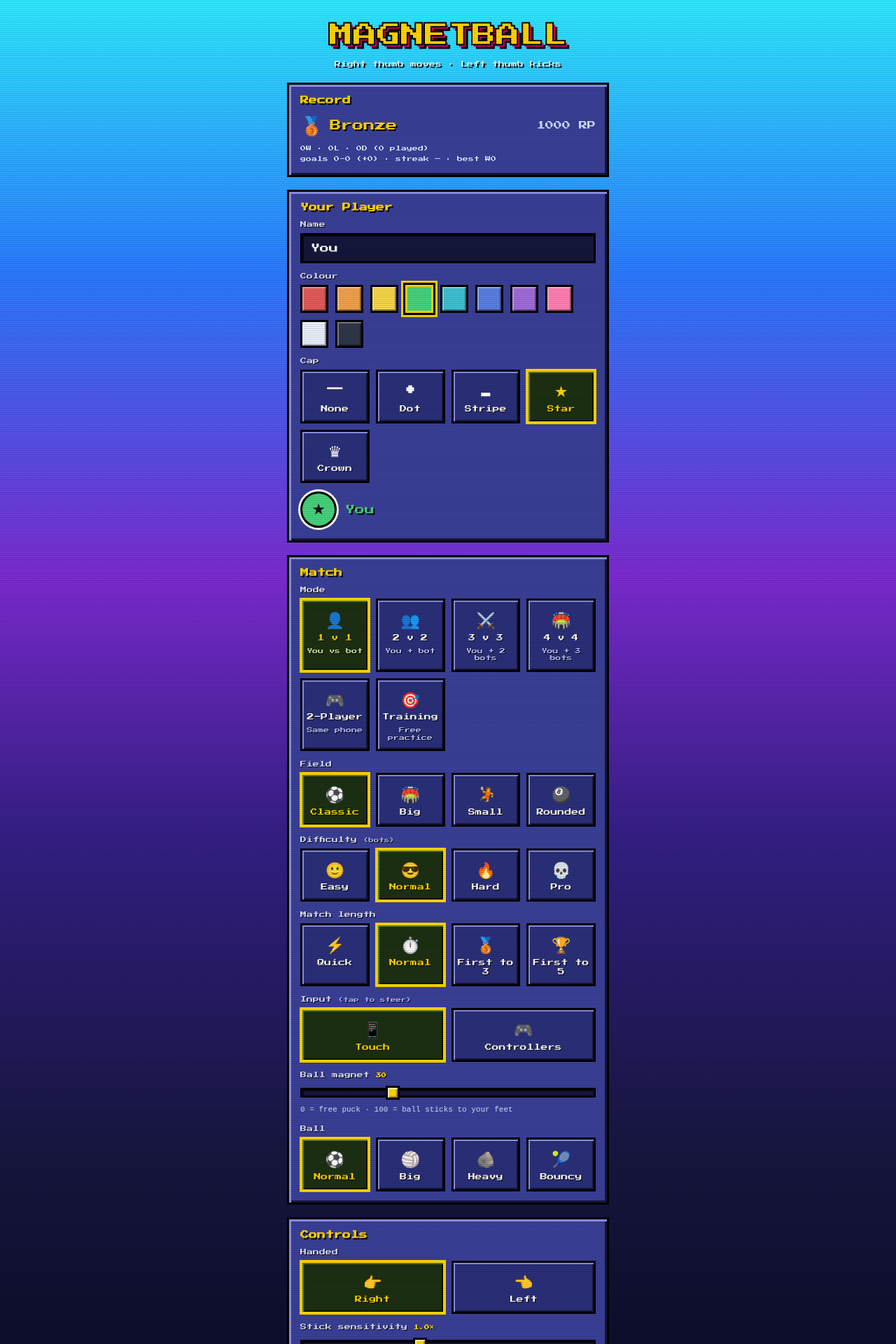
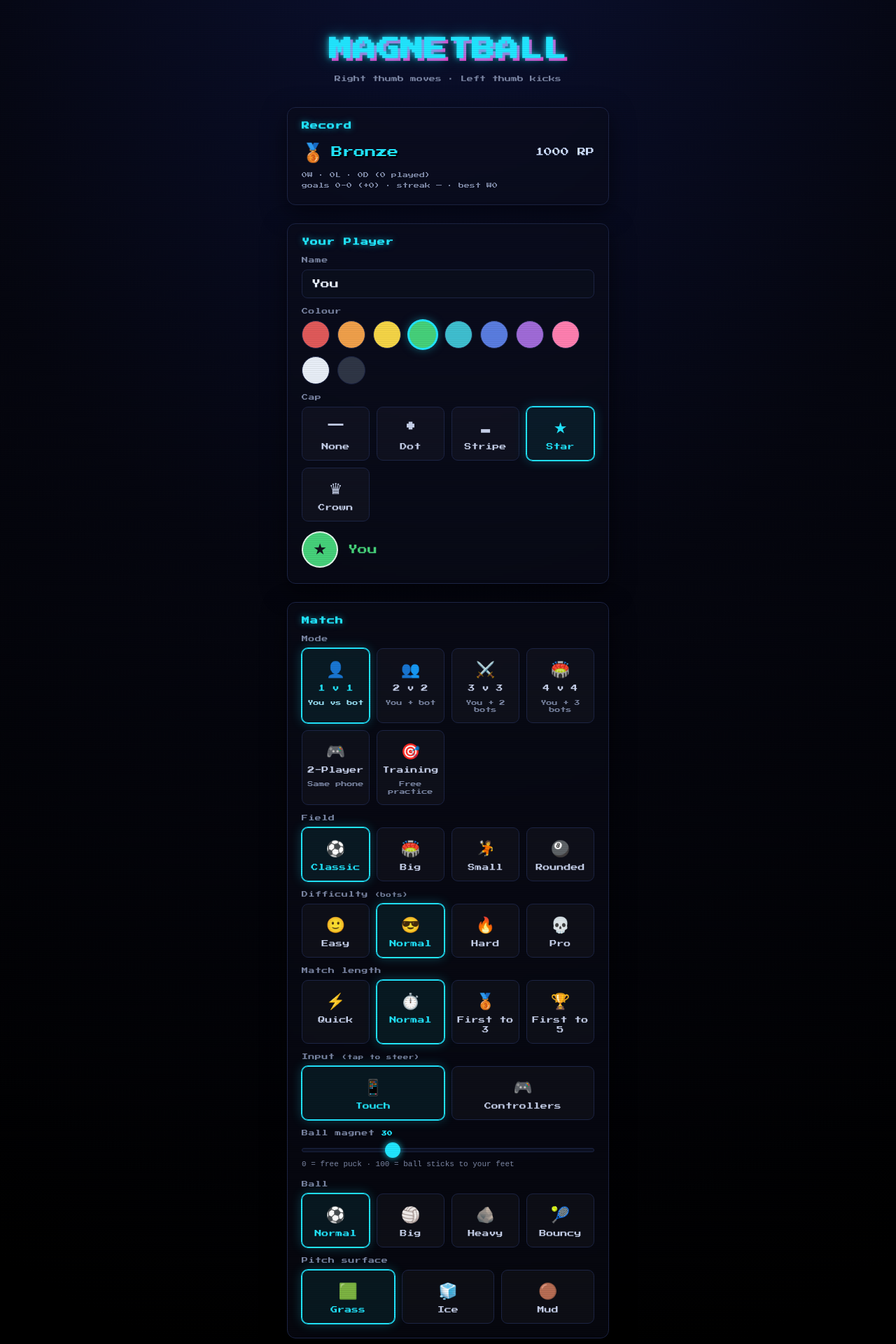
Before and after one commit to AmmarRica/AmmarRica.github.io, a Jekyll site: the page magnetball/index.html, which Jekyll copies as it is, in a window 1280 px wide. Shown: the top 1920 px of the page at 70% size. Built offline with Jekyll 4.4.1, drawn with Linux system fonts in a browser that asks for light colours; some of the changed text lies outside the part shown.

Commit message:
Add pitch/spectator/colour-blind features + switch to Spectrum/MSX theme
Features (objective, auto-tested):
- Pitch surface: Grass / Ice / Mud, scaling player acceleration and damping
  (Ice slides, Mud is sluggish and stops fast).
- Spectator / Watch: hands your seat to the AI so you can watch a bots match;
  ranked stats are not recorded for watched games.
- Colour-blind team markers: team 0 gets a solid white ring, team 1 a dashed
  one, so teams are distinguishable independent of hue.

Theme: replaced the Amiga look with a ZX Spectrum / MSX style — neon on
near-black, thin glowing edges, dark and sparse with lots of empty space.
Dark pitch with neon-cyan lines, neon team sprites (red / cyan), glowing
title and banners, dark translucent panels. Pixel font kept.

Verified headless (6 assertions, no console errors): Ice damping > Grass >
Mud; Watch turns your seat into a bot with no ranked stats; toggling
colour-blind changes the rendered frame; defaults unchanged.

Co-Authored-By: Claude Opus 4.8 <noreply@anthropic.com>
Claude-Session: https://claude.ai/code/session_01JrdEhKE19tRrYe8xd7p6Hr

```diff
--- a/magnetball/index.html
+++ b/magnetball/index.html
@@ -18,37 +18,40 @@
 
     /* ===== Amiga-era look: copper gradients, bevelled panels, pixel font,
        bright saturated palette and CRT scanlines (à la Sensible Soccer). ===== */
+    /* ===== ZX Spectrum / MSX theme: neon on near-black, thin glowing edges,
+       dark and sparse with lots of empty space. ===== */
     :root {
-      --bg:      #05061a;
-      --panel:   #3a3f96;   /* blue-grey chip */
-      --panel-2: #2a2f78;
-      --lite:    #8a8fe0;   /* bevel highlight (top-left) */
-      --dark:    #14163b;   /* bevel shadow  (bottom-right) */
-      --text:    #ffffff;
-      --muted:   #b7bcff;
-      --red:     #ff5b5b;
-      --blue:    #4aa6ff;
-      --accent:  #ffd400;   /* Amiga yellow */
-      --go:      #35dd66;   /* action green */
-      --orange:  #ff8a1e;
-      --line:    #000000;
+      --bg:      #04040a;
+      --panel:   rgba(12,14,26,0.55);
+      --edge:    #1c2444;   /* thin neutral border */
+      --text:    #eaf2ff;
+      --muted:   #7d88a6;
+      --red:     #ff3b6b;   /* team red / neon */
+      --blue:    #4d7bff;
+      --cyan:    #21e6ff;
+      --magenta: #ff35c8;
+      --green:   #35ff87;
+      --yellow:  #ffe23d;
+      --accent:  #21e6ff;   /* primary = neon cyan */
+      --go:      #35ff87;   /* action green */
       --pix: 'PixAmiga', 'Courier New', monospace;
     }
 
     html, body {
       height: 100%;
-      background: var(--bg);
+      background:
+        radial-gradient(120% 90% at 50% -12%, #0c1236 0%, #05060f 52%, #000000 100%) fixed;
       color: var(--text);
       font-family: ui-monospace, 'Courier New', monospace;
       overflow: hidden;
       overscroll-behavior: none;
       touch-action: none;
     }
-    /* CRT scanlines over everything */
+    /* very faint CRT scanlines */
     body::after {
       content: ''; position: fixed; inset: 0; pointer-events: none; z-index: 60;
-      background: repeating-linear-gradient(0deg, rgba(0,0,0,0.20) 0 1px, transparent 1px 3px);
-      opacity: .55;
+      background: repeating-linear-gradient(0deg, rgba(0,0,0,0.22) 0 1px, transparent 1px 3px);
+      opacity: .28;
     }
 
     #game { position: fixed; inset: 0; display: block; width: 100%; height: 100%; image-rendering: pixelated; }
@@ -58,146 +61,141 @@
       position: fixed; inset: 0;
       display: flex; flex-direction: column;
       align-items: center; justify-content: flex-start;
-      padding: max(18px, env(safe-area-inset-top)) 16px max(20px, env(safe-area-inset-bottom));
-      /* copper bars */
-      background: linear-gradient(180deg,
-        #2fe9ff 0%, #2a7bff 15%, #7b2ad0 32%, #351f86 46%, #16163f 64%, var(--bg) 84%);
+      padding: max(26px, env(safe-area-inset-top)) 18px max(28px, env(safe-area-inset-bottom));
+      background: transparent;
       overflow-y: auto;
       z-index: 20;
     }
     .screen.hidden { display: none; }
 
-    .logo { margin: 14px 0 10px; text-align: center; }
+    .logo { margin: 26px 0 20px; text-align: center; }
     .logo h1 {
       font-family: var(--pix);
-      font-size: clamp(20px, 6.6vw, 34px); line-height: 1.15; letter-spacing: 0;
-      color: var(--accent);
-      -webkit-text-stroke: 2px #000;
-      text-shadow: 3px 3px 0 #d0006e, 6px 6px 0 #000;
+      font-size: clamp(20px, 6.4vw, 33px); line-height: 1.15; letter-spacing: 1px;
+      color: var(--cyan);
+      text-shadow: 0 0 8px rgba(33,230,255,.85), 0 0 22px rgba(33,230,255,.45), 4px 4px 0 var(--magenta);
     }
     .logo p {
-      font-family: var(--pix); color: #d7f9ff; font-size: 9px; margin-top: 14px; line-height: 1.6;
-      text-shadow: 2px 2px 0 #000;
-    }
-
-    /* Bevelled panel */
+      font-family: var(--pix); color: var(--muted); font-size: 9px; margin-top: 16px; line-height: 1.6;
+    }
+
+    /* Dark, sparse panel with a thin edge */
     .card {
       width: 100%; max-width: 460px;
       background: var(--panel);
-      border: 3px solid #000; border-radius: 0;
-      box-shadow: inset 3px 3px 0 var(--lite), inset -3px -3px 0 var(--dark);
-      padding: 16px; margin: 9px 0;
+      border: 1px solid var(--edge); border-radius: 12px;
+      box-shadow: 0 10px 34px rgba(0,0,0,.55);
+      backdrop-filter: blur(3px);
+      padding: 20px; margin: 13px 0;
     }
     .card h2 {
-      font-family: var(--pix); font-size: 12px; letter-spacing: 0; color: var(--accent);
-      margin-bottom: 14px; text-shadow: 2px 2px 0 #000;
-    }
-
-    label.field { display: block; font-family: var(--pix); font-size: 9px; color: #dfe3ff; margin: 0 0 8px; text-shadow: 1px 1px 0 #000; }
+      font-family: var(--pix); font-size: 11px; letter-spacing: 1px; color: var(--cyan);
+      margin-bottom: 16px; text-shadow: 0 0 10px rgba(33,230,255,.5);
+    }
+
+    label.field { display: block; font-family: var(--pix); font-size: 9px; color: var(--muted); margin: 0 0 9px; letter-spacing: .5px; }
 
     input[type=range].slider {
       -webkit-appearance: none; appearance: none;
-      width: 100%; height: 14px; border-radius: 0; outline: none;
-      background: var(--dark); border: 3px solid #000;
-      box-shadow: inset 2px 2px 0 rgba(0,0,0,.6); margin: 6px 0 2px; cursor: pointer;
+      width: 100%; height: 6px; border-radius: 999px; outline: none;
+      background: #0c1122; border: 1px solid var(--edge); margin: 8px 0 2px; cursor: pointer;
     }
     input[type=range].slider::-webkit-slider-thumb {
-      -webkit-appearance: none; appearance: none; width: 20px; height: 20px;
-      border-radius: 0; background: var(--accent); border: 3px solid #000;
-      box-shadow: inset 2px 2px 0 #fff4b0, inset -2px -2px 0 #b08a00; cursor: pointer;
+      -webkit-appearance: none; appearance: none; width: 22px; height: 22px;
+      border-radius: 50%; background: var(--cyan); border: none;
+      box-shadow: 0 0 10px rgba(33,230,255,.8); cursor: pointer;
     }
     input[type=range].slider::-moz-range-thumb {
-      width: 20px; height: 20px; border-radius: 0; background: var(--accent);
-      border: 3px solid #000; box-shadow: inset 2px 2px 0 #fff4b0, inset -2px -2px 0 #b08a00; cursor: pointer;
+      width: 22px; height: 22px; border-radius: 50%; background: var(--cyan);
+      border: none; box-shadow: 0 0 10px rgba(33,230,255,.8); cursor: pointer;
     }
 
     input[type=text] {
-      width: 100%; background: var(--dark); color: var(--text);
-      border: 3px solid #000; border-radius: 0; box-shadow: inset 2px 2px 0 rgba(0,0,0,.6);
-      padding: 12px 12px; font-family: var(--pix); font-size: 13px; outline: none;
-    }
-    input[type=text]:focus { box-shadow: inset 2px 2px 0 rgba(0,0,0,.6), 0 0 0 3px var(--accent); }
+      width: 100%; background: #0a0e1c; color: var(--text);
+      border: 1px solid var(--edge); border-radius: 8px;
+      padding: 13px 13px; font-family: var(--pix); font-size: 13px; outline: none;
+    }
+    input[type=text]:focus { border-color: var(--cyan); box-shadow: 0 0 0 1px var(--cyan), 0 0 16px rgba(33,230,255,.35); }
 
     .row { display: flex; gap: 10px; flex-wrap: wrap; }
-    .swatches { display: flex; gap: 10px; flex-wrap: wrap; margin-top: 4px; }
+    .swatches { display: flex; gap: 11px; flex-wrap: wrap; margin-top: 4px; }
     .swatch {
-      width: 40px; height: 40px; border-radius: 0; border: 3px solid #000; cursor: pointer;
-      position: relative; flex: 0 0 auto; box-shadow: inset 2px 2px 0 rgba(255,255,255,.35), inset -2px -2px 0 rgba(0,0,0,.4);
-    }
-    .swatch.sel { border-color: var(--accent); box-shadow: 0 0 0 3px #000, 0 0 0 6px var(--accent); }
-
-    .opts { display: grid; grid-template-columns: repeat(auto-fit, minmax(92px,1fr)); gap: 9px; }
+      width: 40px; height: 40px; border-radius: 50%; border: 1px solid var(--edge); cursor: pointer;
+      position: relative; flex: 0 0 auto;
+    }
+    .swatch.sel { border-color: var(--cyan); box-shadow: 0 0 0 2px var(--cyan), 0 0 14px rgba(33,230,255,.5); }
+
+    .opts { display: grid; grid-template-columns: repeat(auto-fit, minmax(92px,1fr)); gap: 10px; }
     .opt {
-      background: var(--panel-2); border: 3px solid #000; border-radius: 0;
-      box-shadow: inset 2px 2px 0 var(--lite), inset -2px -2px 0 var(--dark);
-      padding: 11px 6px; text-align: center; cursor: pointer;
-      font-family: var(--pix); font-size: 10px; line-height: 1.3; color: #fff; text-shadow: 1px 1px 0 #000;
-      display: flex; flex-direction: column; align-items: center; gap: 7px;
+      background: rgba(255,255,255,0.028); border: 1px solid var(--edge); border-radius: 9px;
+      padding: 12px 6px; text-align: center; cursor: pointer;
+      font-family: var(--pix); font-size: 10px; line-height: 1.35; color: #c6d0ea;
+      display: flex; flex-direction: column; align-items: center; gap: 8px;
+      transition: border-color .12s, box-shadow .12s, color .12s;
     }
     .opt small { color: var(--muted); font-size: 8px; }
     .opt.sel {
-      background: #1c2f12; border-color: var(--accent); color: var(--accent);
-      box-shadow: inset 2px 2px 0 #5a7a2a, inset -2px -2px 0 #0a1400, 0 0 0 1px var(--accent);
-    }
-    .opt.sel small { color: #cfe89a; }
-    .opt .emoji { font-size: 22px; text-shadow: none; }
+      border-color: var(--cyan); color: var(--cyan);
+      background: rgba(33,230,255,0.07);
+      box-shadow: 0 0 0 1px var(--cyan), 0 0 16px rgba(33,230,255,.28);
+    }
+    .opt.sel small { color: #9fe9ff; }
+    .opt .emoji { font-size: 22px; }
 
     button.primary {
-      width: 100%; max-width: 460px; margin-top: 4px;
-      background: var(--go); color: #04220f;
-      border: 3px solid #000; border-radius: 0;
-      box-shadow: inset 3px 3px 0 #9dffb8, inset -3px -3px 0 #0f7a2e;
-      padding: 16px; font-family: var(--pix); font-size: 16px; cursor: pointer;
-      text-shadow: 1px 1px 0 rgba(255,255,255,.4);
-    }
-    button.primary:active { box-shadow: inset -3px -3px 0 #9dffb8, inset 3px 3px 0 #0f7a2e; transform: translateY(1px); }
+      width: 100%; max-width: 460px; margin-top: 6px;
+      background: rgba(53,255,135,0.10); color: var(--green);
+      border: 1px solid var(--green); border-radius: 10px;
+      box-shadow: 0 0 20px rgba(53,255,135,.28);
+      padding: 17px; font-family: var(--pix); font-size: 15px; cursor: pointer;
+      text-shadow: 0 0 10px rgba(53,255,135,.6); letter-spacing: 1px;
+    }
+    button.primary:active { transform: translateY(1px); box-shadow: 0 0 10px rgba(53,255,135,.2); }
     button.ghost {
-      background: var(--panel-2); color: #fff;
-      border: 3px solid #000; border-radius: 0;
-      box-shadow: inset 2px 2px 0 var(--lite), inset -2px -2px 0 var(--dark);
-      padding: 12px 16px; font-family: var(--pix); font-size: 11px; cursor: pointer;
-    }
-    button.ghost:active { box-shadow: inset -2px -2px 0 var(--lite), inset 2px 2px 0 var(--dark); transform: translateY(1px); }
-
-    .preview { display: flex; align-items: center; gap: 12px; padding: 12px 0 2px; }
+      background: rgba(255,255,255,0.03); color: var(--text);
+      border: 1px solid var(--edge); border-radius: 9px;
+      padding: 13px 18px; font-family: var(--pix); font-size: 11px; cursor: pointer;
+    }
+    button.ghost:active { transform: translateY(1px); }
+
+    .preview { display: flex; align-items: center; gap: 14px; padding: 14px 0 2px; }
     .pvBall {
       width: 52px; height: 52px; border-radius: 50%; flex: 0 0 auto; position: relative;
       display: flex; align-items: center; justify-content: center; font-size: 22px;
-      border: 3px solid #000; box-shadow: 0 0 0 3px #fff;
-    }
-    .pvName { font-family: var(--pix); font-size: 14px; text-shadow: 2px 2px 0 #000; }
+      border: 2px solid rgba(255,255,255,.85);
+    }
+    .pvName { font-family: var(--pix); font-size: 14px; }
 
     /* ---------- In-game HUD ---------- */
     #hud {
       position: fixed; top: 0; left: 0; right: 0; z-index: 10;
       display: flex; align-items: center; justify-content: center; gap: 12px;
-      padding: max(8px, env(safe-area-inset-top)) 12px 8px;
+      padding: max(10px, env(safe-area-inset-top)) 12px 8px;
       pointer-events: none;
     }
     #hud.hidden { display: none; }
     .scorebug {
-      display: flex; align-items: center; gap: 12px;
-      background: var(--panel); border: 3px solid #000; border-radius: 0;
-      box-shadow: inset 2px 2px 0 var(--lite), inset -2px -2px 0 var(--dark);
-      padding: 8px 14px; font-family: var(--pix); font-size: 16px; pointer-events: auto;
-    }
-    .scorebug .sc { min-width: 22px; text-align: center; text-shadow: 2px 2px 0 #000; }
-    .scorebug .rd { color: var(--red); } .scorebug .bl { color: var(--blue); }
-    .scorebug .tm { font-size: 11px; color: var(--accent); min-width: 46px; text-align:center; text-shadow: 1px 1px 0 #000; }
+      display: flex; align-items: center; gap: 14px;
+      background: rgba(6,8,16,.7); border: 1px solid var(--edge); border-radius: 999px;
+      backdrop-filter: blur(6px);
+      padding: 9px 18px; font-family: var(--pix); font-size: 16px; pointer-events: auto;
+    }
+    .scorebug .sc { min-width: 20px; text-align: center; }
+    .scorebug .rd { color: var(--red); text-shadow: 0 0 10px rgba(255,59,107,.6); }
+    .scorebug .bl { color: var(--cyan); text-shadow: 0 0 10px rgba(33,230,255,.6); }
+    .scorebug .tm { font-size: 11px; color: var(--yellow); min-width: 46px; text-align:center; }
     #pauseBtn {
-      pointer-events: auto; background: var(--panel); border: 3px solid #000;
-      box-shadow: inset 2px 2px 0 var(--lite), inset -2px -2px 0 var(--dark);
-      color: var(--text); width: 40px; height: 40px; border-radius: 0; font-size: 15px; cursor: pointer;
-    }
-    #pauseBtn:active { box-shadow: inset -2px -2px 0 var(--lite), inset 2px 2px 0 var(--dark); }
-
-    /* Toast / goal banner */
+      pointer-events: auto; background: rgba(6,8,16,.7); border: 1px solid var(--edge);
+      backdrop-filter: blur(6px);
+      color: var(--text); width: 40px; height: 40px; border-radius: 50%; font-size: 15px; cursor: pointer;
+    }
+
+    /* Toast / goal banner — glows in its own colour */
     #banner {
       position: fixed; top: 38%; left: 0; right: 0; text-align: center; z-index: 12;
-      font-family: var(--pix); font-size: clamp(28px, 11vw, 66px); letter-spacing: 0;
+      font-family: var(--pix); font-size: clamp(28px, 11vw, 66px); letter-spacing: 1px;
       pointer-events: none; opacity: 0; transform: scale(.6);
-      -webkit-text-stroke: 3px #000;
-      text-shadow: 4px 4px 0 #000, 8px 8px 0 rgba(0,0,0,.4);
+      text-shadow: 0 0 14px currentColor, 0 0 40px currentColor;
     }
     #banner.show { animation: pop 1.6s ease forwards; }
     @keyframes pop {
@@ -210,19 +208,19 @@
     /* Overlay (pause / result) */
     #overlay {
       position: fixed; inset: 0; z-index: 15; display: none;
-      align-items: center; justify-content: center; flex-direction: column; gap: 16px;
-      background: rgba(5,6,26,.86); padding: 24px;
+      align-items: center; justify-content: center; flex-direction: column; gap: 18px;
+      background: rgba(2,3,8,.9); padding: 24px;
     }
     #overlay.show { display: flex; }
     #overlay h2 {
-      font-family: var(--pix); font-size: clamp(22px,7vw,40px); text-align: center; color: var(--accent);
-      -webkit-text-stroke: 2px #000; text-shadow: 4px 4px 0 #d0006e, 7px 7px 0 #000;
-    }
-    #overlay p { font-family: var(--pix); color: var(--muted); font-size: 14px; text-align: center; text-shadow: 2px 2px 0 #000; }
-
-    .hint { color: #cfe0ff; font-size: 11px; text-align: center; margin-top: 8px; line-height: 1.6; }
-    .footlink { font-family: var(--pix); color: #9fb0ff; font-size: 8px; margin-top: 16px; line-height: 1.6; text-align:center; }
-    .footlink a { color: var(--accent); text-decoration: none; }
+      font-family: var(--pix); font-size: clamp(22px,7vw,40px); text-align: center; color: var(--cyan);
+      text-shadow: 0 0 14px rgba(33,230,255,.7), 4px 4px 0 var(--magenta);
+    }
+    #overlay p { font-family: var(--pix); color: var(--muted); font-size: 14px; text-align: center; }
+
+    .hint { color: var(--muted); font-size: 11px; text-align: center; margin-top: 8px; line-height: 1.6; }
+    .footlink { font-family: var(--pix); color: var(--muted); font-size: 8px; margin-top: 20px; line-height: 1.6; text-align:center; }
+    .footlink a { color: var(--cyan); text-decoration: none; }
   </style>
 </head>
 <body>
@@ -296,6 +294,9 @@
       <div style="height:14px"></div>
       <label class="field">Ball</label>
       <div class="opts" id="balls"></div>
+      <div style="height:14px"></div>
+      <label class="field">Pitch surface</label>
+      <div class="opts" id="pitches"></div>
     </div>
 
     <div class="card">
@@ -306,6 +307,12 @@
       <label class="field">Stick sensitivity <small id="sensVal" style="color:var(--accent);font-weight:700">1.0×</small></label>
       <input id="sens" class="slider" type="range" min="60" max="160" step="10" value="100" />
       <div class="hint" style="text-align:left; margin-top:4px">Lower = push further for full speed</div>
+      <div style="height:14px"></div>
+      <label class="field">Who plays</label>
+      <div class="opts" id="spectate"></div>
+      <div style="height:14px"></div>
+      <label class="field">Colour-blind markers</label>
+      <div class="opts" id="cb"></div>
     </div>
 
     <button class="primary" id="playBtn">KICK OFF ▶</button>
@@ -394,6 +401,16 @@ const BALLS = {
   bouncy: { name:'Bouncy', emoji:'🎾', r:9,  invMass:1.1, bCoef:0.92, damp:0.995 },
 };
 
+// Pitch surface — scales player grip: how quickly they accelerate and how much
+// they glide. Ice = slide a lot / low grip; Mud = sluggish / stops fast.
+const PITCH = {
+  normal: { name:'Grass', emoji:'🟩', accel:0.19,  damp:0.966 },
+  ice:    { name:'Ice',   emoji:'🧊', accel:0.135, damp:0.986 },
+  mud:    { name:'Mud',   emoji:'🟤', accel:0.165, damp:0.930 },
+};
+const SPECT = { play:{ name:'Play', emoji:'🎮' }, watch:{ name:'Watch', emoji:'👀' } };
+const CB    = { off:{ name:'Off', emoji:'🎨' }, on:{ name:'On', emoji:'🔶' } };
+
 // Extra human seats are filled by connected gamepads when this is on, spread
 // across both teams (you → opponent → teammate → …) so N controllers give
 // N humans; the rest are bots. Groundwork for full 4v4-with-controllers.
@@ -421,7 +438,7 @@ const POST   = { r:8,  invMass:0.0, bCoef:0.55 };
 // ---------- State
 let profile = loadProfile();
 let sel = { mode:'1v1', field:'classic', diff:'normal', length:'5', controllers:'off', magnet:30,
-            ball:'normal', handed:'right', sens:1.0 };
+            ball:'normal', handed:'right', sens:1.0, pitch:'normal', spectate:'play', cb:'off' };
 const HANDED = { right:{ name:'Right', emoji:'👉' }, left:{ name:'Left', emoji:'👈' } };
 // Charge-kick: holding KICK winds up extra power (fires stronger the moment you touch the ball).
 const CHARGE = { max:0.6, bonus:0.9 };   // up to +90% power at 0.6s of hold
@@ -543,7 +560,10 @@ buildOpts('diffs', DIFF, 'diff');
 buildOpts('lengths', LENGTHS, 'length');
 buildOpts('controllers', CONTROLLERS, 'controllers');
 buildOpts('balls', BALLS, 'ball');
+buildOpts('pitches', PITCH, 'pitch');
 buildOpts('handed', HANDED, 'handed');
+buildOpts('spectate', SPECT, 'spectate');
+buildOpts('cb', CB, 'cb');
 
 // Stick sensitivity slider (0.6×..1.6×).
 const sensEl = $('sens'), sensValEl = $('sensVal');
@@ -658,11 +678,18 @@ function startMatch(){
     players = t0.concat(t1);
   }
 
+  // Spectator: hand your seat to the AI and just watch the match.
+  const watch = sel.spectate==='watch' && !mode.twoP && !mode.train;
+  if (watch) you.ctrl = 'bot';
+
   const bp = BALLS[sel.ball] || BALLS.normal;
+  const pt = PITCH[sel.pitch] || PITCH.normal;
   world = {
     field, mode, len, diff: DIFF[sel.diff],
     magnet: sel.magnet,
     train: !!mode.train,
+    watch, cb: sel.cb==='on',
+    pAccel: pt.accel, pDamp: pt.damp,
     players,
     ball: { x:0, y:0, vx:0, vy:0, r:bp.r, invMass:bp.invMass, bCoef:bp.bCoef, damp:bp.damp, isBall:true },
     posts: [],
@@ -902,18 +929,19 @@ function integrate(w, ballFrozen, playersFrozen){
     // live so it carries on into the net.
     for (const p of discs){ p.vx = 0; p.vy = 0; }
   } else {
-    // Apply player acceleration
+    // Apply player acceleration (pitch surface scales grip)
+    const accel = w.pAccel || PLAYER.accel, pdamp = w.pDamp || PLAYER.damp;
     for (const p of discs){
-      p.vx += p.inX * PLAYER.accel;
-      p.vy += p.inY * PLAYER.accel;
+      p.vx += p.inX * accel;
+      p.vy += p.inY * accel;
     }
     // Kicking + magnet
     for (const p of discs){
       handleBallControl(w, p, ball, ballFrozen);
     }
-    // Integrate player velocities (with damping)
+    // Integrate player velocities (with pitch damping)
     for (const p of discs){
-      p.vx *= p.damp; p.vy *= p.damp;
+      p.vx *= pdamp; p.vy *= pdamp;
       p.x += p.vx; p.y += p.vy;
     }
   }
@@ -1280,7 +1308,7 @@ function drawPitch(w){
   for (let i=0;i<stripes;i++){
     const y0 = -b.halfL + (i/stripes)*(b.halfL*2);
     const y1 = -b.halfL + ((i+1)/stripes)*(b.halfL*2);
-    ctx.fillStyle = i%2 ? '#2fae3a' : '#279a34';   // bright Sensible-Soccer green
+    ctx.fillStyle = i%2 ? '#0c2016' : '#0a1a12';   // dark pitch (Spectrum/MSX: neon on near-black)
     ctx.fillRect(L, wy(y0), R-L, wy(y1)-wy(y0)+1);
   }
   // Net pockets background
@@ -1289,8 +1317,8 @@ function drawPitch(w){
   ctx.fillRect(wx(-gh), wy(-b.halfL-b.net), (gh*2)*s, b.net*s);
   ctx.fillRect(wx(-gh), wy(b.halfL), (gh*2)*s, b.net*s);
 
-  // Field lines — bold and solid white, like the old 16-bit footballers
-  ctx.strokeStyle = '#ffffff';
+  // Field lines — neon cyan glow on the dark pitch
+  ctx.strokeStyle = 'rgba(120,240,255,0.7)';
   ctx.lineWidth = Math.max(2, 3*s);
   ctx.lineJoin='miter'; ctx.lineCap='butt';
   // outer boundary (respect rounded corners)
@@ -1353,18 +1381,27 @@ function drawDiscs(w){
     // shadow
     ctx.beginPath(); ctx.arc(x, y+r*0.28, r*0.95, 0, 2*Math.PI);
     ctx.fillStyle='rgba(0,0,0,0.30)'; ctx.fill();
-    // Chunky flat sprite: black rim, team-colour ring, custom-colour core.
-    const teamCol = p.team===0 ? '#ff4b4b' : '#3a86ff';
+    // Flat neon sprite: black rim, team-colour ring, custom-colour core.
+    const teamCol = p.team===0 ? '#ff3b6b' : '#21e6ff';
     ctx.beginPath(); ctx.arc(x, y, r+Math.max(2, r*0.16), 0, 2*Math.PI);
     ctx.fillStyle = '#000'; ctx.fill();
     ctx.beginPath(); ctx.arc(x, y, r, 0, 2*Math.PI);
     ctx.fillStyle = teamCol; ctx.fill();
     ctx.beginPath(); ctx.arc(x, y, r*0.64, 0, 2*Math.PI);
     ctx.fillStyle = p.color; ctx.fill();
-    // kick indicator ring (charged/ready) — bright Amiga yellow
+    // Colour-blind aid: distinguish teams by shape — team 0 solid white ring,
+    // team 1 dashed white ring (readable regardless of hue).
+    if (w.cb){
+      ctx.save();
+      ctx.strokeStyle = '#ffffff'; ctx.lineWidth = Math.max(2, r*0.16);
+      if (p.team===1) ctx.setLineDash([r*0.55, r*0.42]);
+      ctx.beginPath(); ctx.arc(x, y, r*1.28, 0, 2*Math.PI); ctx.stroke();
+      ctx.restore();
+    }
+    // kick indicator ring (charged/ready) — neon yellow
     if (p.kick){
-      ctx.beginPath(); ctx.arc(x, y, r*1.4, 0, 2*Math.PI);
-      ctx.strokeStyle='#ffd400'; ctx.lineWidth=Math.max(2,r*0.16); ctx.stroke();
+      ctx.beginPath(); ctx.arc(x, y, r*1.42, 0, 2*Math.PI);
+      ctx.strokeStyle='#ffe23d'; ctx.lineWidth=Math.max(2,r*0.16); ctx.stroke();
     }
     // Fixed face — the player's look never rotates with movement direction.
     // Cap marking pinned at the top of the head.
```
Also changed, not shown: other parts of magnetball/index.html (+6 -6 lines), magnetball/ROADMAP.md (+7 -1 lines).
